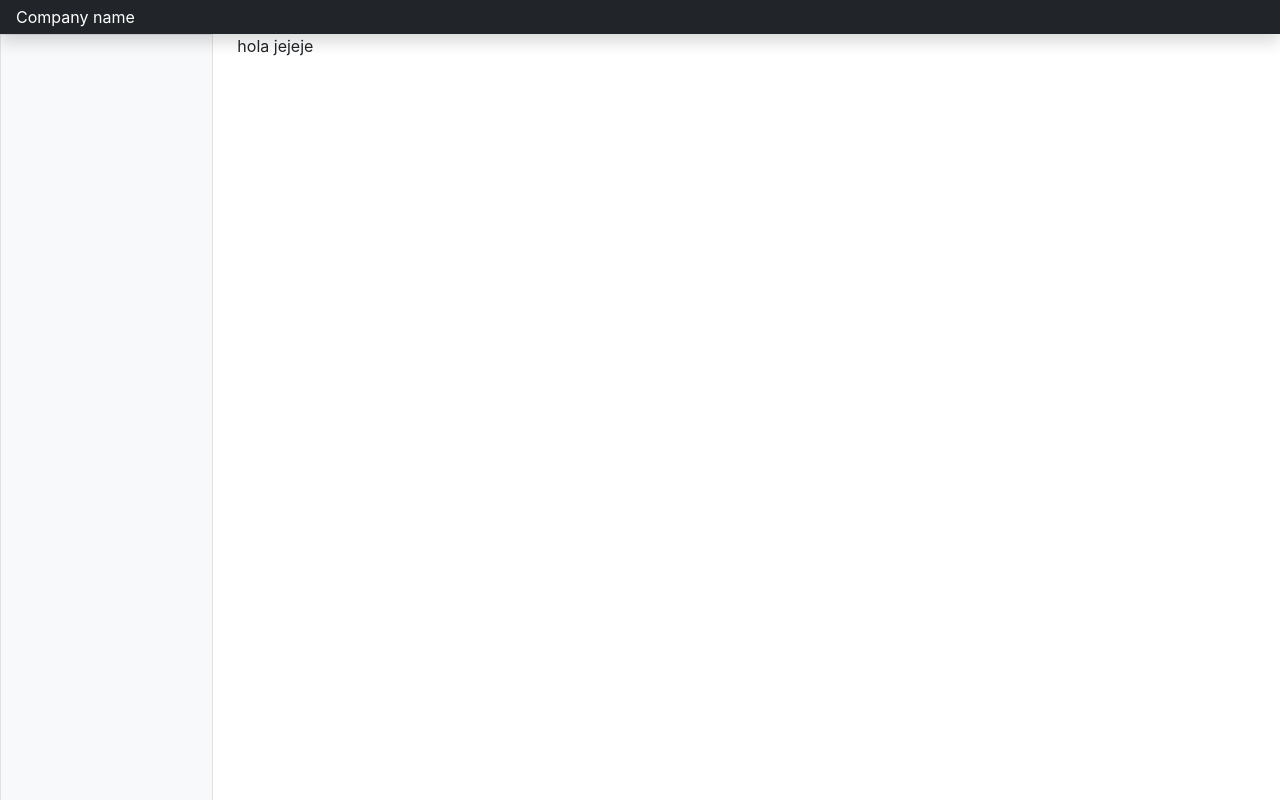
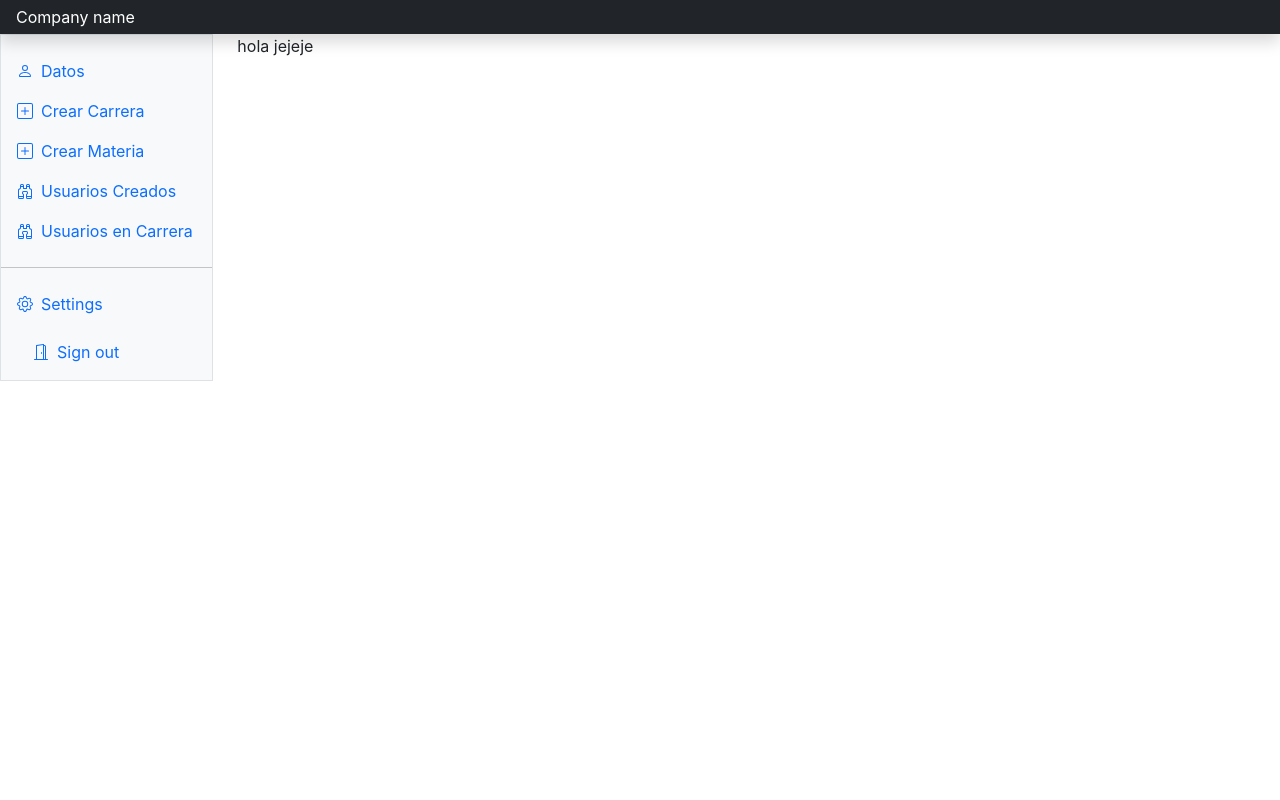
Before and after one commit to lucho9595/Challenge-Universidad, a React (Create React App) app in the folder cliente/universidad/: page /AdminDashboard in a window 1280 px wide. Shown: the top 800 px of the page. Built offline with nearby package versions, Linux system fonts and the light colour scheme.

Commit message:
design dashboard

```diff
--- a/cliente/universidad/src/pages/AdminDashboard/AdminDashboard.jsx
+++ b/cliente/universidad/src/pages/AdminDashboard/AdminDashboard.jsx
@@ -1,6 +1,17 @@
 import React from "react";
+import { useNavigate } from "react-router-dom";
 
 export default function AdminDashboard() {
+
+    const navigate = useNavigate();
+
+    const handleSignOut = () => {
+        // Limpiar los datos del usuario del localStorage
+        localStorage.removeItem("user");
+        // Redireccionar al inicio de sesión
+        navigate("/");
+    };
+
     return (
         <>
             <header class="navbar sticky-top bg-dark flex-md-nowrap p-0 shadow" data-bs-theme="dark">
@@ -33,34 +44,44 @@ export default function AdminDashboard() {
                             </div>
                             <div class="offcanvas-body d-md-flex flex-column p-0 pt-lg-3 overflow-y-auto">
                                 <ul class="nav flex-column">
-                                <li class="nav-item">
+                                    <li class="nav-item">
                                         <a class="nav-link d-flex align-items-center gap-2 active" aria-current="page" href="/">
-                                            <svg class="bi"><use href="/"></use></svg>
+                                            <svg xmlns="http://www.w3.org/2000/svg" width="16" height="16" fill="currentColor" class="bi bi-person" viewBox="0 0 16 16">
+                                                <path d="M8 8a3 3 0 1 0 0-6 3 3 0 0 0 0 6Zm2-3a2 2 0 1 1-4 0 2 2 0 0 1 4 0Zm4 8c0 1-1 1-1 1H3s-1 0-1-1 1-4 6-4 6 3 6 4Zm-1-.004c-.001-.246-.154-.986-.832-1.664C11.516 10.68 10.289 10 8 10c-2.29 0-3.516.68-4.168 1.332-.678.678-.83 1.418-.832 1.664h10Z" />
+                                            </svg>
                                             Datos
                                         </a>
                                     </li>
                                     <li class="nav-item">
                                         <a class="nav-link d-flex align-items-center gap-2 active" aria-current="page" href="/">
-                                            <svg class="bi"><use href="/"></use></svg>
+                                            <svg xmlns="http://www.w3.org/2000/svg" width="16" height="16" fill="currentColor" class="bi bi-plus-square" viewBox="0 0 16 16">
+                                                <path d="M14 1a1 1 0 0 1 1 1v12a1 1 0 0 1-1 1H2a1 1 0 0 1-1-1V2a1 1 0 0 1 1-1h12zM2 0a2 2 0 0 0-2 2v12a2 2 0 0 0 2 2h12a2 2 0 0 0 2-2V2a2 2 0 0 0-2-2H2z" />
+                                                <path d="M8 4a.5.5 0 0 1 .5.5v3h3a.5.5 0 0 1 0 1h-3v3a.5.5 0 0 1-1 0v-3h-3a.5.5 0 0 1 0-1h3v-3A.5.5 0 0 1 8 4z" />
+                                            </svg>
                                             Crear Carrera
                                         </a>
                                     </li>
                                     <li class="nav-item">
                                         <a class="nav-link d-flex align-items-center gap-2 active" aria-current="page" href="/">
-                                            <svg class="bi"><use href="/"></use></svg>
+                                            <svg xmlns="http://www.w3.org/2000/svg" width="16" height="16" fill="currentColor" class="bi bi-plus-square" viewBox="0 0 16 16">
+                                                <path d="M14 1a1 1 0 0 1 1 1v12a1 1 0 0 1-1 1H2a1 1 0 0 1-1-1V2a1 1 0 0 1 1-1h12zM2 0a2 2 0 0 0-2 2v12a2 2 0 0 0 2 2h12a2 2 0 0 0 2-2V2a2 2 0 0 0-2-2H2z" />
+                                                <path d="M8 4a.5.5 0 0 1 .5.5v3h3a.5.5 0 0 1 0 1h-3v3a.5.5 0 0 1-1 0v-3h-3a.5.5 0 0 1 0-1h3v-3A.5.5 0 0 1 8 4z" />
+                                            </svg>
                                             Crear Materia
                                         </a>
                                     </li>
                                     <li class="nav-item">
                                         <a class="nav-link d-flex align-items-center gap-2 active" aria-current="page" href="/">
-                                            <svg class="bi"><use href="/"></use></svg>
-                                            Usuarios Creados
+                                            <svg xmlns="http://www.w3.org/2000/svg" width="16" height="16" fill="currentColor" class="bi bi-binoculars" viewBox="0 0 16 16">
+                                                <path d="M3 2.5A1.5 1.5 0 0 1 4.5 1h1A1.5 1.5 0 0 1 7 2.5V5h2V2.5A1.5 1.5 0 0 1 10.5 1h1A1.5 1.5 0 0 1 13 2.5v2.382a.5.5 0 0 0 .276.447l.895.447A1.5 1.5 0 0 1 15 7.118V14.5a1.5 1.5 0 0 1-1.5 1.5h-3A1.5 1.5 0 0 1 9 14.5v-3a.5.5 0 0 1 .146-.354l.854-.853V9.5a.5.5 0 0 0-.5-.5h-3a.5.5 0 0 0-.5.5v.793l.854.853A.5.5 0 0 1 7 11.5v3A1.5 1.5 0 0 1 5.5 16h-3A1.5 1.5 0 0 1 1 14.5V7.118a1.5 1.5 0 0 1 .83-1.342l.894-.447A.5.5 0 0 0 3 4.882V2.5zM4.5 2a.5.5 0 0 0-.5.5V3h2v-.5a.5.5 0 0 0-.5-.5h-1zM6 4H4v.882a1.5 1.5 0 0 1-.83 1.342l-.894.447A.5.5 0 0 0 2 7.118V13h4v-1.293l-.854-.853A.5.5 0 0 1 5 10.5v-1A1.5 1.5 0 0 1 6.5 8h3A1.5 1.5 0 0 1 11 9.5v1a.5.5 0 0 1-.146.354l-.854.853V13h4V7.118a.5.5 0 0 0-.276-.447l-.895-.447A1.5 1.5 0 0 1 12 4.882V4h-2v1.5a.5.5 0 0 1-.5.5h-3a.5.5 0 0 1-.5-.5V4zm4-1h2v-.5a.5.5 0 0 0-.5-.5h-1a.5.5 0 0 0-.5.5V3zm4 11h-4v.5a.5.5 0 0 0 .5.5h3a.5.5 0 0 0 .5-.5V14zm-8 0H2v.5a.5.5 0 0 0 .5.5h3a.5.5 0 0 0 .5-.5V14z" />
+                                            </svg>                                            Usuarios Creados
                                         </a>
                                     </li>
                                     <li class="nav-item">
                                         <a class="nav-link d-flex align-items-center gap-2 active" aria-current="page" href="/">
-                                            <svg class="bi"><use href="/"></use></svg>
-                                            Usuarios en Carrera
+                                            <svg xmlns="http://www.w3.org/2000/svg" width="16" height="16" fill="currentColor" class="bi bi-binoculars" viewBox="0 0 16 16">
+                                                <path d="M3 2.5A1.5 1.5 0 0 1 4.5 1h1A1.5 1.5 0 0 1 7 2.5V5h2V2.5A1.5 1.5 0 0 1 10.5 1h1A1.5 1.5 0 0 1 13 2.5v2.382a.5.5 0 0 0 .276.447l.895.447A1.5 1.5 0 0 1 15 7.118V14.5a1.5 1.5 0 0 1-1.5 1.5h-3A1.5 1.5 0 0 1 9 14.5v-3a.5.5 0 0 1 .146-.354l.854-.853V9.5a.5.5 0 0 0-.5-.5h-3a.5.5 0 0 0-.5.5v.793l.854.853A.5.5 0 0 1 7 11.5v3A1.5 1.5 0 0 1 5.5 16h-3A1.5 1.5 0 0 1 1 14.5V7.118a1.5 1.5 0 0 1 .83-1.342l.894-.447A.5.5 0 0 0 3 4.882V2.5zM4.5 2a.5.5 0 0 0-.5.5V3h2v-.5a.5.5 0 0 0-.5-.5h-1zM6 4H4v.882a1.5 1.5 0 0 1-.83 1.342l-.894.447A.5.5 0 0 0 2 7.118V13h4v-1.293l-.854-.853A.5.5 0 0 1 5 10.5v-1A1.5 1.5 0 0 1 6.5 8h3A1.5 1.5 0 0 1 11 9.5v1a.5.5 0 0 1-.146.354l-.854.853V13h4V7.118a.5.5 0 0 0-.276-.447l-.895-.447A1.5 1.5 0 0 1 12 4.882V4h-2v1.5a.5.5 0 0 1-.5.5h-3a.5.5 0 0 1-.5-.5V4zm4-1h2v-.5a.5.5 0 0 0-.5-.5h-1a.5.5 0 0 0-.5.5V3zm4 11h-4v.5a.5.5 0 0 0 .5.5h3a.5.5 0 0 0 .5-.5V14zm-8 0H2v.5a.5.5 0 0 0 .5.5h3a.5.5 0 0 0 .5-.5V14z" />
+                                            </svg>                                            Usuarios en Carrera
                                         </a>
                                     </li>
                                 </ul>
@@ -69,15 +90,23 @@ export default function AdminDashboard() {
                                 <ul class="nav flex-column mb-auto">
                                     <li class="nav-item">
                                         <a class="nav-link d-flex align-items-center gap-2" href="/">
-                                            <svg class="bi"><use href="/"></use></svg>
+                                            <svg xmlns="http://www.w3.org/2000/svg" width="16" height="16" fill="currentColor" class="bi bi-gear" viewBox="0 0 16 16">
+                                                <path d="M8 4.754a3.246 3.246 0 1 0 0 6.492 3.246 3.246 0 0 0 0-6.492zM5.754 8a2.246 2.246 0 1 1 4.492 0 2.246 2.246 0 0 1-4.492 0z" />
+                                                <path d="M9.796 1.343c-.527-1.79-3.065-1.79-3.592 0l-.094.319a.873.873 0 0 1-1.255.52l-.292-.16c-1.64-.892-3.433.902-2.54 2.541l.159.292a.873.873 0 0 1-.52 1.255l-.319.094c-1.79.527-1.79 3.065 0 3.592l.319.094a.873.873 0 0 1 .52 1.255l-.16.292c-.892 1.64.901 3.434 2.541 2.54l.292-.159a.873.873 0 0 1 1.255.52l.094.319c.527 1.79 3.065 1.79 3.592 0l.094-.319a.873.873 0 0 1 1.255-.52l.292.16c1.64.893 3.434-.902 2.54-2.541l-.159-.292a.873.873 0 0 1 .52-1.255l.319-.094c1.79-.527 1.79-3.065 0-3.592l-.319-.094a.873.873 0 0 1-.52-1.255l.16-.292c.893-1.64-.902-3.433-2.541-2.54l-.292.159a.873.873 0 0 1-1.255-.52l-.094-.319zm-2.633.283c.246-.835 1.428-.835 1.674 0l.094.319a1.873 1.873 0 0 0 2.693 1.115l.291-.16c.764-.415 1.6.42 1.184 1.185l-.159.292a1.873 1.873 0 0 0 1.116 2.692l.318.094c.835.246.835 1.428 0 1.674l-.319.094a1.873 1.873 0 0 0-1.115 2.693l.16.291c.415.764-.42 1.6-1.185 1.184l-.291-.159a1.873 1.873 0 0 0-2.693 1.116l-.094.318c-.246.835-1.428.835-1.674 0l-.094-.319a1.873 1.873 0 0 0-2.692-1.115l-.292.16c-.764.415-1.6-.42-1.184-1.185l.159-.291A1.873 1.873 0 0 0 1.945 8.93l-.319-.094c-.835-.246-.835-1.428 0-1.674l.319-.094A1.873 1.873 0 0 0 3.06 4.377l-.16-.292c-.415-.764.42-1.6 1.185-1.184l.292.159a1.873 1.873 0 0 0 2.692-1.115l.094-.319z" />
+                                            </svg>
                                             Settings
                                         </a>
                                     </li>
-                                    <li class="nav-item">
-                                        <a class="nav-link d-flex align-items-center gap-2" href="/">
-                                            <svg class="bi"><use href="/"></use></svg>
-                                            Sign out
-                                        </a>
+                                    <li class="nav-item" >
+                                        <button className="nav-link d-flex align-items-center gap-2" onClick={handleSignOut}>
+                                            <a class="nav-link d-flex align-items-center gap-2" href="/">
+                                                <svg xmlns="http://www.w3.org/2000/svg" width="16" height="16" fill="currentColor" class="bi bi-door-open" viewBox="0 0 16 16">
+                                                    <path d="M8.5 10c-.276 0-.5-.448-.5-1s.224-1 .5-1 .5.448.5 1-.224 1-.5 1z" />
+                                                    <path d="M10.828.122A.5.5 0 0 1 11 .5V1h.5A1.5 1.5 0 0 1 13 2.5V15h1.5a.5.5 0 0 1 0 1h-13a.5.5 0 0 1 0-1H3V1.5a.5.5 0 0 1 .43-.495l7-1a.5.5 0 0 1 .398.117zM11.5 2H11v13h1V2.5a.5.5 0 0 0-.5-.5zM4 1.934V15h6V1.077l-6 .857z" />
+                                                </svg>
+                                                Sign out
+                                            </a>
+                                        </button>
                                     </li>
                                 </ul>
                             </div>
--- a/cliente/universidad/src/pages/EstudiantesDashboard/EstudiantesDashboard.jsx
+++ b/cliente/universidad/src/pages/EstudiantesDashboard/EstudiantesDashboard.jsx
@@ -1,5 +1,5 @@
 import React from "react";
-import { Link, useNavigate } from "react-router-dom";
+import { useNavigate } from "react-router-dom";
 
 export default function EstudianteDashboard() {
 
```
